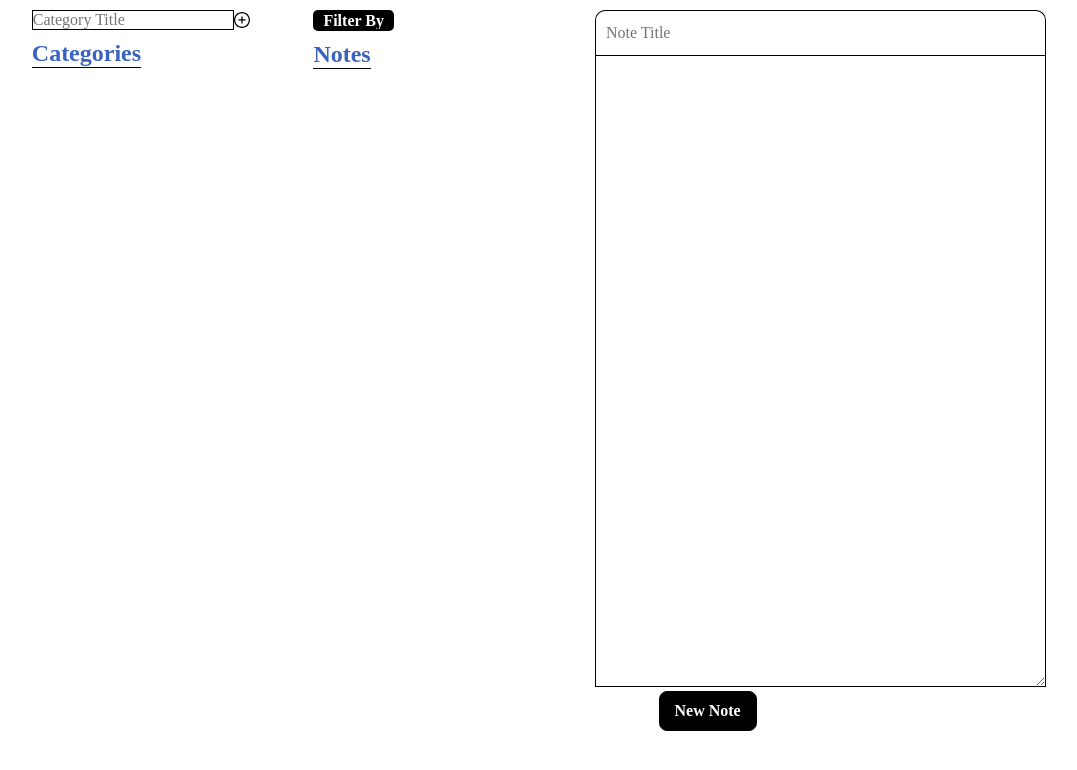
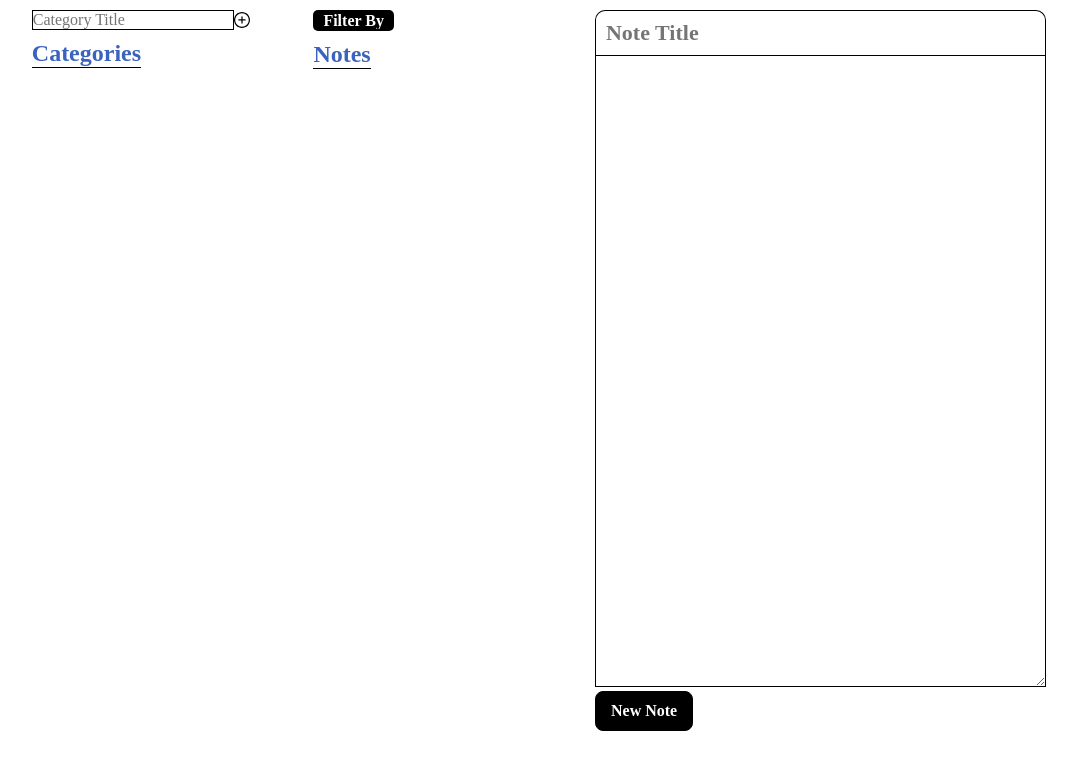
Before and after one commit to ozansozuozgit/vue-notebook, a Vue app: page / in a window 1280 px wide. Shown: the top 770 px of the page, without its empty margins (45-1122 px from the left). Built offline with nearby package versions, Linux system fonts and the light colour scheme.

Commit message:
small notebook css change

```diff
--- a/src/components/TextField.vue
+++ b/src/components/TextField.vue
@@ -7,9 +7,7 @@
       :disabled="isDisabled"
     />
     <textarea v-model="text" :disabled="isDisabled" @change="handleUpdate" />
-    <div class="button_container">
-      <button @click="addNewNote">New Note</button>
-    </div>
+    <button @click="addNewNote">New Note</button>
   </div>
 </template>
 
@@ -97,12 +95,17 @@ input {
   border-top-left-radius: 10px;
   border-top-right-radius: 10px;
   padding: 10px;
+  font-size: 22px;
+  font-weight: bold;
+  outline: none;
 }
 textarea {
   border: 1px solid black;
   height: 80%;
   width: 80%;
   padding: 10px;
+  outline: none;
+  font-size: 18px;
 }
 button {
   border: 1px solid black;
@@ -111,15 +114,10 @@ button {
   background-color: black;
   color: white;
   font-weight: bold;
-
+  display: block;
   &:hover {
     background-color: rgb(84, 81, 81);
     cursor: pointer;
   }
 }
-.button_container {
-  display: flex;
-  width: 40%;
-  justify-content: space-around;
-}
 </style>
```
